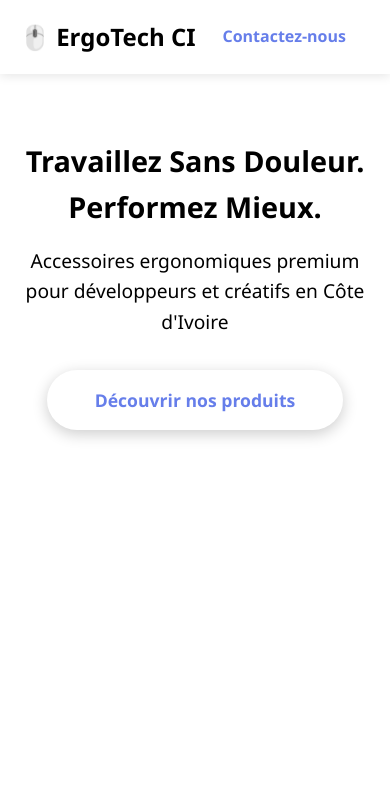
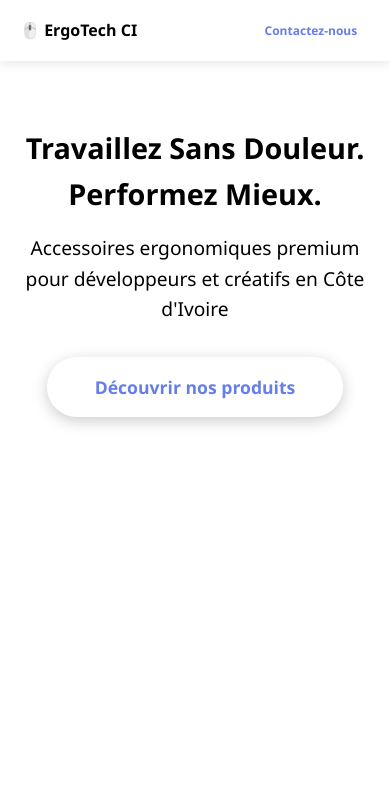
Before and after one commit to yeonoel/ergotech, a plain HTML site: page index.html in a window 390 px wide. Shown: the top 811 px of the page. Drawn offline with Linux system fonts and the light colour scheme.

Commit message:
ergotech css

```diff
--- a/style.css
+++ b/style.css
@@ -443,3 +443,37 @@ background-color: white;            background-image: url('./goodposture.webp');
                 grid-template-columns: 1fr;
             }
         }
+
+
+
+
+
+
+        /* FIX MOBILE HEADER */
+@media (max-width: 768px) {
+    .header-content {
+        flex-wrap: wrap;
+        gap: 0.5rem;
+    }
+
+    .logo {
+        font-size: 1.1rem; /* Plus petit sur mobile */
+    }
+
+    .contact-btn {
+        font-size: 0.85rem; /* Bouton plus petit */
+        padding: 0.4rem 1rem;
+    }
+}
+
+/* FIX pour TRÈS petits écrans (iPhone SE, etc.) */
+@media (max-width: 400px) {
+    .logo {
+        font-size: 1rem;
+    }
+
+    .contact-btn {
+        font-size: 0.75rem;
+        padding: 0.3rem 0.8rem;
+    }
+}
```
